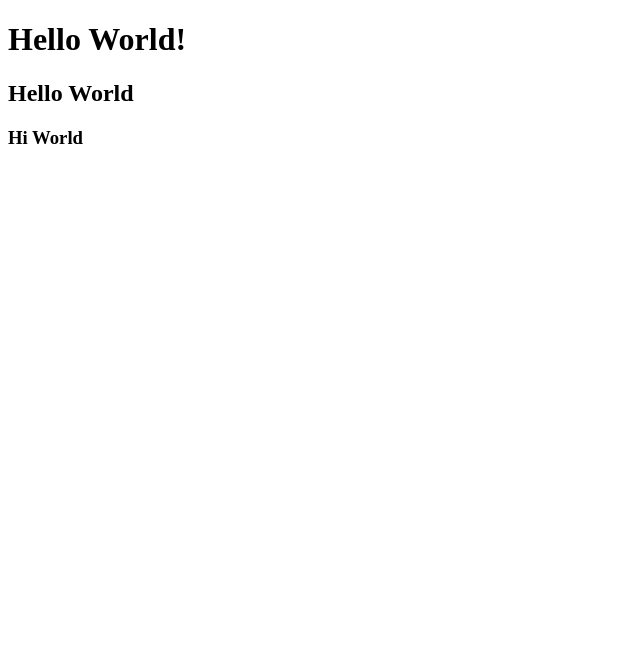
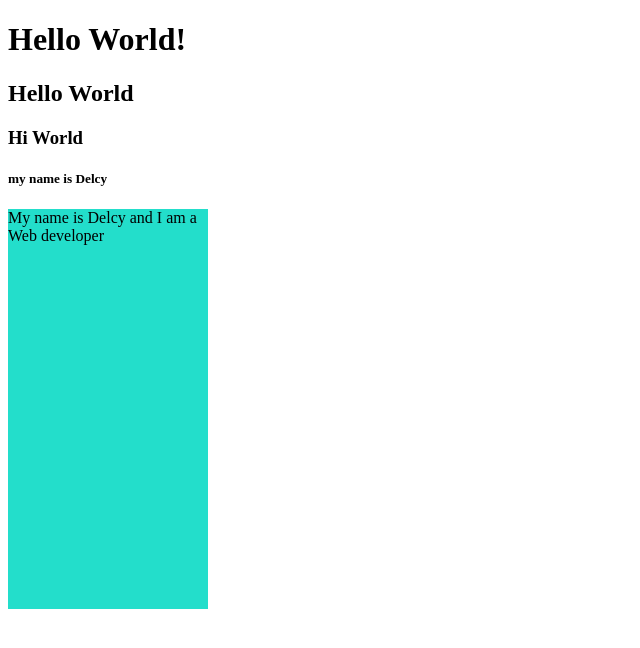
Before and after one commit to Emediongharry/project-create-demo, a plain HTML site: page index.html in a window 1280 px wide. Shown: the whole page, without its empty margins (0-640 px from the left). Drawn offline with Linux system fonts and the light colour scheme.

Commit message:
Added a css file and modified my html file

```diff
--- /dev/null
+++ b/index.css
@@ -0,0 +1,5 @@
+div{
+    background: #23decb;
+    width: 200px;
+    height: 400px;;
+}
--- a/index.html
+++ b/index.html
@@ -4,11 +4,16 @@
     <meta charset="UTF-8">
     <meta name="viewport" content="width=device-width, initial-scale=1.0">
     <meta http-equiv="X-UA-Compatible" content="ie=edge">
+    <link rel="stylesheet" href="index.css">
     <title>Delcy starts</title>
 </head>
 <body>
     <h1>Hello World!</h1>
     <h2>Hello World</h2>
     <h3>Hi World</h3>
+    <h5>my name is Delcy</h5>
+    <div>
+        My name is Delcy and I am a Web developer
+    </div>
 </body>
 </html>
```
